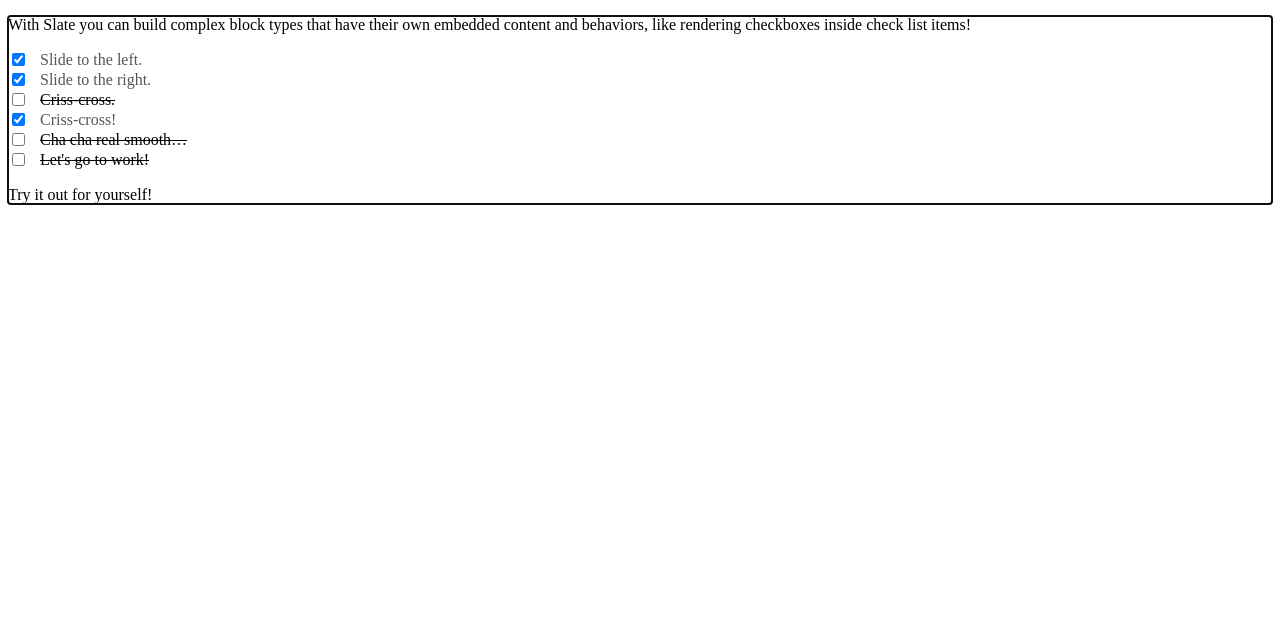
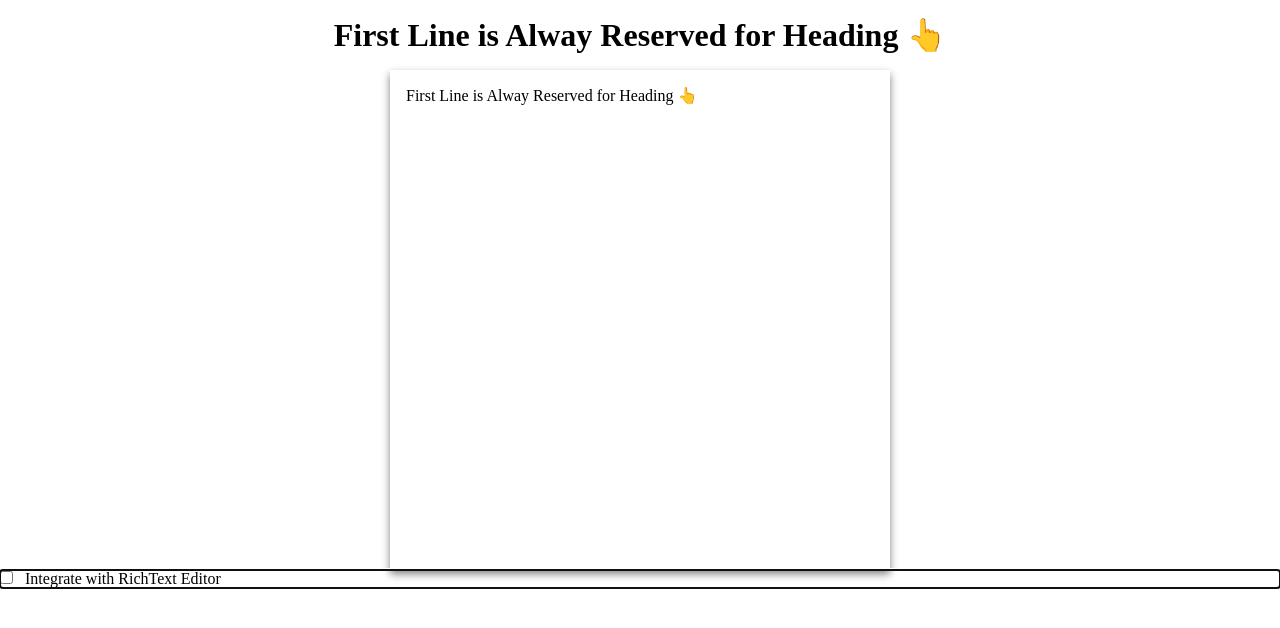
Before and after one commit to mistycal98/react-slate, a React (Create React App) app: page / in a window 1280 px wide. Shown: the top 628 px of the page. Built offline with nearby package versions, Linux system fonts and the light colour scheme.

Commit message:
rich text with First Line

```diff
--- a/src/App.js
+++ b/src/App.js
@@ -1,18 +1,17 @@
 import React from "react";
-// import { Counter } from "./features/counter/Counter";
+
+// Slate JS Components
 // import TextComponent from "./features/richTextEditor/Text";
-// import RichTextExample from "./features/richTextEditor/RichText";
-// import TextLogic from "./features/richTextEditor/TextLogic";
-import CheckListsExample from "./features/richTextEditor/Checklist";
+import RichTextExample from "./features/richTextEditor/RichText";
+import CheckListsExample from "./features/richTextEditor/Checklist.js"
+
 
 function App() {
 	return (
 		<div>
+			{/* <TextComponent /> */}
+			<RichTextExample />
 			<CheckListsExample />
-			{/* <Counter /> */}
-			{/* <TextComponent /> */}
-			{/* <RichTextExample /> */}
-			{/* <TextLogic /> */}
 		</div>
 	);
 }
--- a/src/features/richTextEditor/Checklist.jsx
+++ b/src/features/richTextEditor/Checklist.js
@@ -15,66 +15,17 @@ import {
 	createEditor,
 	Element as SlateElement,
 } from "slate";
-import { css } from "@emotion/css";
 import { withHistory } from "slate-history";
-import CodeElement from "../../components/CodeElement";
-
-const initialValue = [
-	{
-		type: "paragraph",
-		children: [
-			{
-				text:
-					"With Slate you can build complex block types that have their own embedded content and behaviors, like rendering checkboxes inside check list items!",
-			},
-		],
-	},
-	{
-		type: "check-list-item",
-		checked: true,
-		children: [{ text: "Slide to the left." }],
-	},
-	{
-		type: "check-list-item",
-		checked: true,
-		children: [{ text: "Slide to the right." }],
-	},
-	{
-		type: "check-list-item",
-		checked: false,
-		children: [{ text: "Criss-cross." }],
-	},
-	{
-		type: "check-list-item",
-		checked: true,
-		children: [{ text: "Criss-cross!" }],
-	},
-	{
-		type: "check-list-item",
-		checked: false,
-		children: [{ text: "Cha cha real smooth…" }],
-	},
-	{
-		type: "check-list-item",
-		checked: false,
-		children: [{ text: "Let's go to work!" }],
-	},
-	{
-		type: "paragraph",
-		children: [{ text: "Try it out for yourself!" }],
-	},
-];
 
 const CheckListsExample = () => {
-	const [value, setValue] = useState(initialValue);
-	const renderElement = useCallback((props) => {
-		switch (props.element.type) {
-			case "code":
-				return <CodeElement />;
-			default:
-				return <Element {...props} />;
-		}
-	}, []);
+	const [value, setValue] = useState([
+		{
+			type: "check-list-item",
+			checked: false,
+			children: [{ text: "Integrate with RichText Editor" }],
+		},
+	]);
+	const renderElement = useCallback((props) => <Element {...props} />, []);
 	const editor = useMemo(
 		() => withChecklists(withHistory(withReact(createEditor()))),
 		[]
@@ -87,30 +38,6 @@ const CheckListsExample = () => {
 				placeholder="Get to work…"
 				spellCheck
 				autoFocus
-				onKeyDown={(e) => {
-					console.log(e.key);
-					if (!e.ctrlKey) {
-						return;
-					}
-
-					switch (e.key) {
-						case "`":
-							e.preventDefault();
-							const [match] = Editor.nodes(editor, {
-								match: (n) => n.type === "code",
-							});
-							Transforms.setNodes(
-								editor,
-								{ type: match ? "paragraph" : "code" },
-								{ match: (n) => Editor.isBlock(editor, n) }
-							);
-							break;
-						case "b":
-							break;
-						default:
-							break;
-					}
-				}}
 			/>
 		</Slate>
 	);
@@ -173,21 +100,17 @@ const CheckListItemElement = ({ attributes, children, element }) => {
 	return (
 		<div
 			{...attributes}
-			className={css`
-				display: flex;
-				flex-direction: row;
-				align-items: center;
-
-				& + & {
-					margin-top: 0;
-				}
-			`}
+			style={{
+				display: "flex",
+				flexDirection: "row",
+				alignItems: "center",
+			}}
 		>
 			<span
 				contentEditable={false}
-				className={css`
-					margin-right: 0.75em;
-				`}
+				style={{
+					marginRight: "0.75em",
+				}}
 			>
 				<input
 					type="checkbox"
@@ -204,15 +127,11 @@ const CheckListItemElement = ({ attributes, children, element }) => {
 			<span
 				contentEditable={!readOnly}
 				suppressContentEditableWarning
-				className={css`
-					flex: 1;
-					opacity: ${checked ? 0.666 : 1};
-					text-decoration: ${checked ? "none" : "line-through"};
-
-					&:focus {
-						outline: none;
-					}
-				`}
+				style={{
+					flex: "1",
+					opacity: `${checked ? 0.666 : 1}`,
+					textDecoration: `${checked ? "line-through" : "none"}`,
+				}}
 			>
 				{children}
 			</span>
--- a/src/features/richTextEditor/RichText.js
+++ b/src/features/richTextEditor/RichText.js
@@ -1,15 +1,8 @@
 import React, { useCallback, useMemo, useState } from "react";
 import isHotkey from "is-hotkey";
-import { Editable, withReact, useSlate, Slate } from "slate-react";
-import {
-	Editor,
-	Transforms,
-	createEditor,
-	Element as SlateElement,
-} from "slate";
+import { Editable, withReact, Slate } from "slate-react";
+import { Editor, createEditor } from "slate";
 import { withHistory } from "slate-history";
-
-import { Button, Icon, Toolbar } from "../../components/RichTextFrags";
 
 const HOTKEYS = {
 	"mod+b": "bold",
@@ -18,32 +11,46 @@ const HOTKEYS = {
 	"mod+`": "code",
 };
 
-const LIST_TYPES = ["numbered-list", "bulleted-list"];
+// const LIST_TYPES = ["numbered-list", "bulleted-list"];
 
 const RichTextExample = () => {
-	const [value, setValue] = useState(initialValue);
+	// InitailState
+	const [value, setValue] = useState([
+		{
+			type: "paragraph",
+			children: [{ text: "First Line is Alway Reserved for Heading 👆" }],
+		},
+	]);
+
+	// Rendering Elememts
 	const renderElement = useCallback((props) => <Element {...props} />, []);
+
+	// Rendering Leaf Elememts : Selection
 	const renderLeaf = useCallback((props) => <Leaf {...props} />, []);
+
+	// Defining Editor for editable
 	const editor = useMemo(() => withHistory(withReact(createEditor())), []);
 
 	return (
 		<Slate editor={editor} value={value} onChange={(value) => setValue(value)}>
-			<h1>Untitled</h1>
-			<Toolbar>
-				<MarkButton format="bold" icon="format_bold" />
-				<MarkButton format="italic" icon="format_italic" />
-				<MarkButton format="underline" icon="format_underlined" />
-				<MarkButton format="code" icon="code" />
-				<BlockButton format="heading-one" icon="looks_one" />
-				<BlockButton format="heading-two" icon="looks_two" />
-				<BlockButton format="block-quote" icon="format_quote" />
-				<BlockButton format="numbered-list" icon="format_list_numbered" />
-				<BlockButton format="bulleted-list" icon="format_list_bulleted" />
-			</Toolbar>
+			<h1
+				// contentEditable="true"
+				style={{
+					margin: "1rem auto",
+					textAlign: "center",
+					minHeight: "2rem",
+				}}
+			>
+				{value[0].children[0].text}
+			</h1>
+
 			<Editable
 				style={{
-					border: "1px solid teal",
-					padding: "0.1rem 1rem",
+					boxShadow: "0px 4px 8px 0px grey",
+					padding: "1rem 1rem",
+					minHeight: "500px",
+					width: "500px",
+					margin: "auto",
 				}}
 				renderElement={renderElement}
 				renderLeaf={renderLeaf}
@@ -64,28 +71,6 @@ const RichTextExample = () => {
 	);
 };
 
-const toggleBlock = (editor, format) => {
-	const isActive = isBlockActive(editor, format);
-	const isList = LIST_TYPES.includes(format);
-
-	Transforms.unwrapNodes(editor, {
-		match: (n) =>
-			LIST_TYPES.includes(
-				!Editor.isEditor(n) && SlateElement.isElement(n) && n.type
-			),
-		split: true,
-	});
-	const newProperties = {
-		type: isActive ? "paragraph" : isList ? "list-item" : format,
-	};
-	Transforms.setNodes(editor, newProperties);
-
-	if (!isActive && isList) {
-		const block = { type: format, children: [] };
-		Transforms.wrapNodes(editor, block);
-	}
-};
-
 const toggleMark = (editor, format) => {
 	const isActive = isMarkActive(editor, format);
 
@@ -94,15 +79,6 @@ const toggleMark = (editor, format) => {
 	} else {
 		Editor.addMark(editor, format, true);
 	}
-};
-
-const isBlockActive = (editor, format) => {
-	const [match] = Editor.nodes(editor, {
-		match: (n) =>
-			!Editor.isEditor(n) && SlateElement.isElement(n) && n.type === format,
-	});
-
-	return !!match;
 };
 
 const isMarkActive = (editor, format) => {
@@ -149,71 +125,4 @@ const Leaf = ({ attributes, children, leaf }) => {
 	return <span {...attributes}>{children}</span>;
 };
 
-const BlockButton = ({ format, icon }) => {
-	const editor = useSlate();
-	return (
-		<Button
-			active={isBlockActive(editor, format)}
-			onMouseDown={(event) => {
-				event.preventDefault();
-				toggleBlock(editor, format);
-			}}
-		>
-			<Icon>{icon}</Icon>
-		</Button>
-	);
-};
-
-const MarkButton = ({ format, icon }) => {
-	const editor = useSlate();
-	return (
-		<Button
-			active={isMarkActive(editor, format)}
-			onMouseDown={(event) => {
-				event.preventDefault();
-				toggleMark(editor, format);
-			}}
-		>
-			<Icon>{icon}</Icon>
-		</Button>
-	);
-};
-
-const initialValue = [
-	{
-		type: "paragraph",
-		children: [
-			{ text: "This is editable " },
-			{ text: "rich", bold: true },
-			{ text: " text, " },
-			{ text: "much", italic: true },
-			{ text: " better than a " },
-			{ text: "<textarea>", code: true },
-			{ text: "!" },
-		],
-	},
-	{
-		type: "paragraph",
-		children: [
-			{
-				text:
-					"Since it's rich text, you can do things like turn a selection of text ",
-			},
-			{ text: "bold", bold: true },
-			{
-				text:
-					", or add a semantically rendered block quote in the middle of the page, like this:",
-			},
-		],
-	},
-	{
-		type: "block-quote",
-		children: [{ text: "A wise quote." }],
-	},
-	{
-		type: "paragraph",
-		children: [{ text: "Try it out for yourself!" }],
-	},
-];
-
 export default RichTextExample;
--- /dev/null
+++ b/src/index.css
@@ -0,0 +1,5 @@
+* {
+	margin: 0;
+	padding: 0;
+	box-sizing: border-box;
+}
```
Also changed, not shown: src/components/Text/Leaf.jsx (added, +14 -0 lines), src/features/richTextEditor/Text.js (+21 -5 lines), src/features/richTextEditor/TextLogic.js (deleted, +0 -25 lines), src/index.js (+13 -12 lines), src/components/Text/CodeElement.jsx (renamed from src/components/CodeElement.jsx), src/components/Text/DefaultElement.jsx (renamed from src/components/DefaultElement.jsx).
